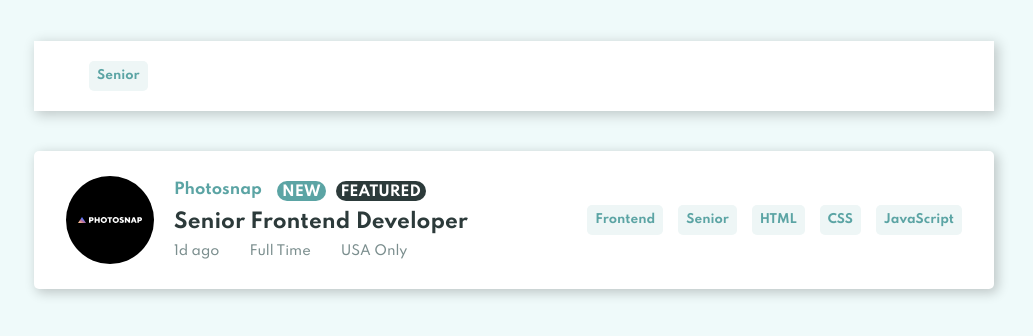
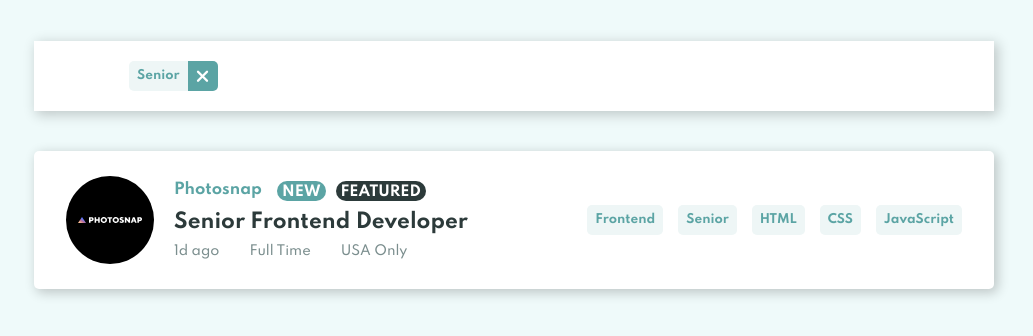
Before and after one commit to v8ify/Job-Listing, a React (Create React App) app: page / in a window 1280 px wide. Both pictures are taken after a click on the element "Senior". Shown: the top 336 px of the page, without its empty margins (126-1159 px from the left). Built offline with nearby package versions, Linux system fonts and the light colour scheme.

Commit message:
Added icons and styling to filter items

```diff
--- a/public/index.html
+++ b/public/index.html
@@ -25,6 +25,10 @@
       Learn how to configure a non-root public URL by running `npm run build`.
     -->
     <title>Job Listing</title>
+    <script
+      src="https://kit.fontawesome.com/320ceecbe5.js"
+      crossorigin="anonymous"
+    ></script>
   </head>
   <body>
     <noscript>You need to enable JavaScript to run this app.</noscript>
--- a/src/components/App.css
+++ b/src/components/App.css
@@ -58,6 +58,7 @@ body {
   font-size: 15px;
   font-weight: 700;
   color: var(--dark-cyan);
+  cursor: pointer;
 }
 
 .job__info--new {
@@ -83,6 +84,11 @@ body {
   font-size: 20px;
   color: var(--text-color);
   margin-bottom: 10px;
+  cursor: pointer;
+}
+
+.job__info--title:hover {
+  color: var(--dark-cyan);
 }
 
 .job__info--footer {
@@ -109,6 +115,12 @@ body {
   border-radius: 5px;
   background-color: var(--filter-tablet);
   color: var(--dark-cyan);
+  cursor: pointer;
+}
+
+.job__info__filter__item:hover {
+  background-color: var(--dark-cyan);
+  color: white;
 }
 
 .FiltersBar {
@@ -120,10 +132,30 @@ body {
 }
 
 .FilterItem {
+  position: relative;
   font-size: 12px;
   padding: 8px 8px;
-  margin-left: 15px;
-  border-radius: 5px;
+  margin-left: 55px;
+  border-radius: 5px 0px 0px 5px;
   background-color: var(--filter-tablet);
   color: var(--dark-cyan);
 }
+
+.fa-times {
+  position: absolute;
+  top: 0;
+  right: -30px;
+  height: 100%;
+  width: 30px;
+  color: white;
+  border-radius: 0px 5px 5px 0px;
+  background-color: var(--dark-cyan);
+  padding-top: 7px;
+  font-size: 18px;
+  text-align: center;
+  cursor: pointer;
+}
+
+.fa-times:hover {
+  background-color: var(--text-color);
+}
--- a/src/components/FilterItem.js
+++ b/src/components/FilterItem.js
@@ -10,8 +10,9 @@ class FilterItem extends Component {
 
   render() {
     return (
-      <div className="FilterItem" onClick={this.onFilterClick}>
-        {this.props.filter}
+      <div className="FilterItem">
+        {this.props.filter}{" "}
+        <i className="fas fa-times" onClick={this.onFilterClick}></i>
       </div>
     );
   }
```
